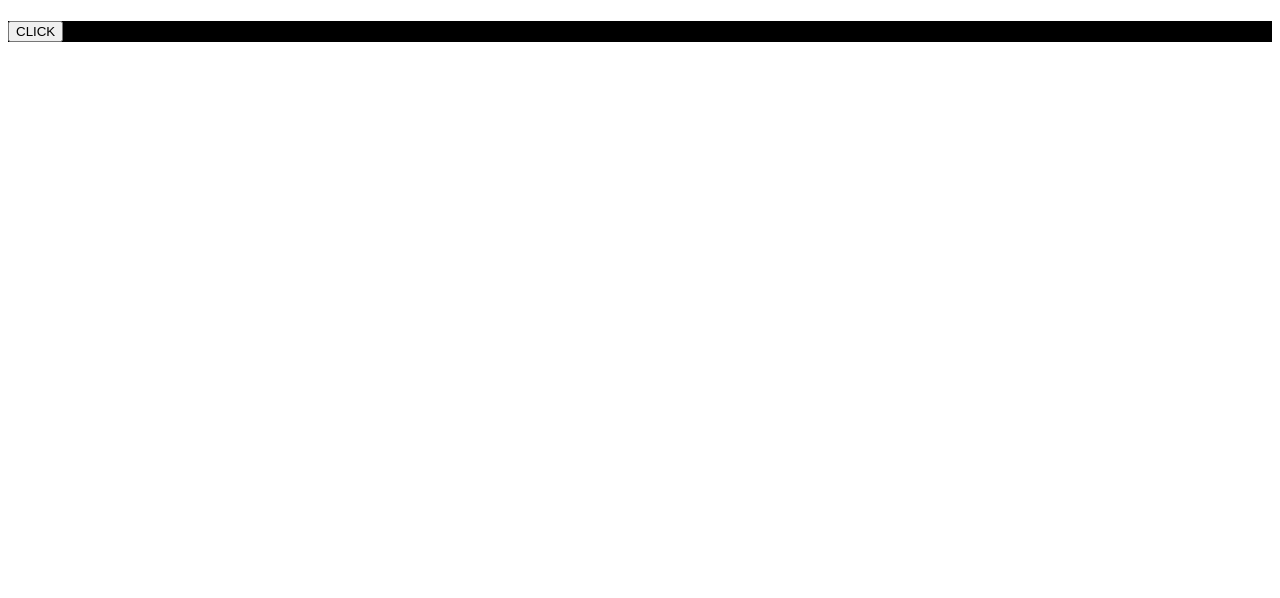
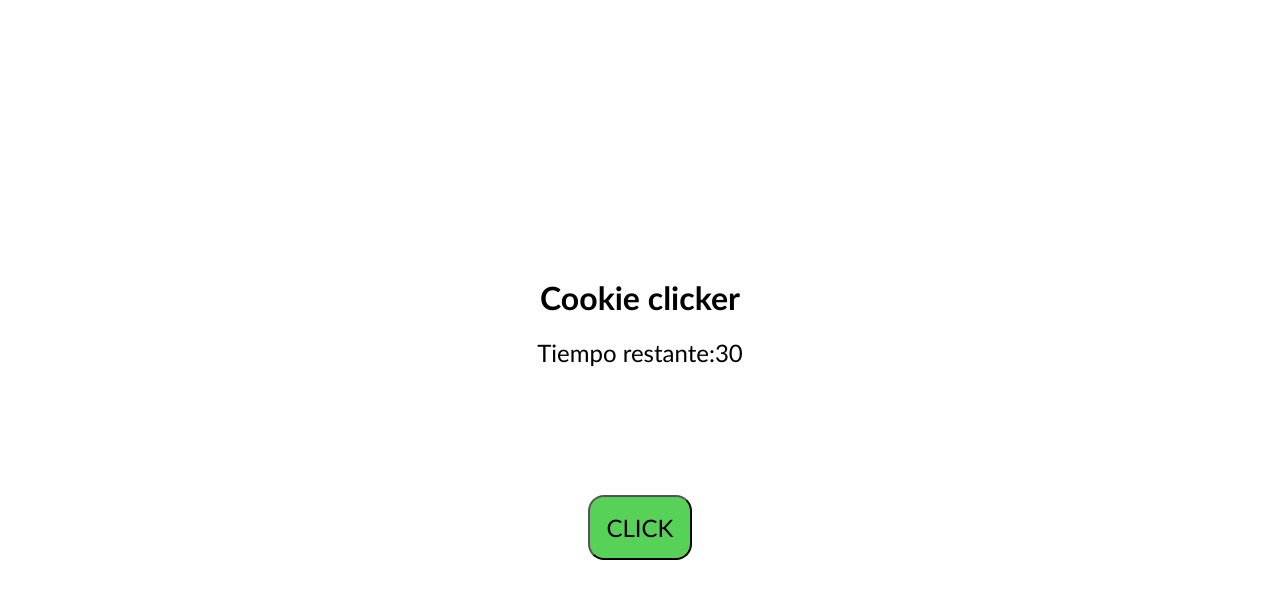
Before and after one commit to alvarogit959/electron-cookie-clicker, an Angular app: page / in a window 1280 px wide. Shown: the top 598 px of the page. Built offline with nearby package versions, Linux system fonts and the light colour scheme.

Commit message:
css mejorado

```diff
--- a/main.js
+++ b/main.js
@@ -6,7 +6,7 @@ const path = require('path');
 //npm run
 //npm run start
 
-//npm start en una terminal
+//npm start                    en una terminal
 //npm run electron:dev         en otra terminal
 let mainWindow;
 
--- a/src/app/app.css
+++ b/src/app/app.css
@@ -1 +1,9 @@
-.container{background-color:black}
+
+#main{display:flex;flex-direction: column;align-items:center;gap:20px;padding:20px;font-family:sans-serif;width:1200px;height:800px}
+.container{display:flex;flex-direction: column;align-items:center;justify-content: center;height:800px;font-family: 'Gill Sans', 'Gill Sans MT', Calibri, 'Trebuchet MS', sans-serif;}
+.timer{font-size:1.5rem;margin-bottom:8rem;}
+.click-button{background-color:rgb(88, 209, 88);justify-content: center;display: flex;align-items: center;border-radius: 1rem;
+    padding: 1rem;font-family: 'Gill Sans', 'Gill Sans MT', Calibri, 'Trebuchet MS', sans-serif; font-size: 1.5rem;}
+.click-button:hover{background-color:rgb(155, 216, 155)}
+.click-button:active{background-color:rgb(60, 100, 60)}
+.click-button:disabled{background-color:rgb(200, 200, 200);cursor:not-allowed}
--- a/src/app/app.html
+++ b/src/app/app.html
@@ -1,7 +1,9 @@
 <link rel="stylesheet" href="app.css">
 <main class="main">
   <div class="container">
-    <h1 class="counter"></h1>
+    <h1 class="counter">Cookie clicker</h1>
+    <div class="timer">Tiempo restante:30</div>
+    <title>ElectronCookieClicker</title>
 
     <button class="click-button">
       CLICK
```
Also changed, not shown: src/styles.css (line endings or trailing spaces).
